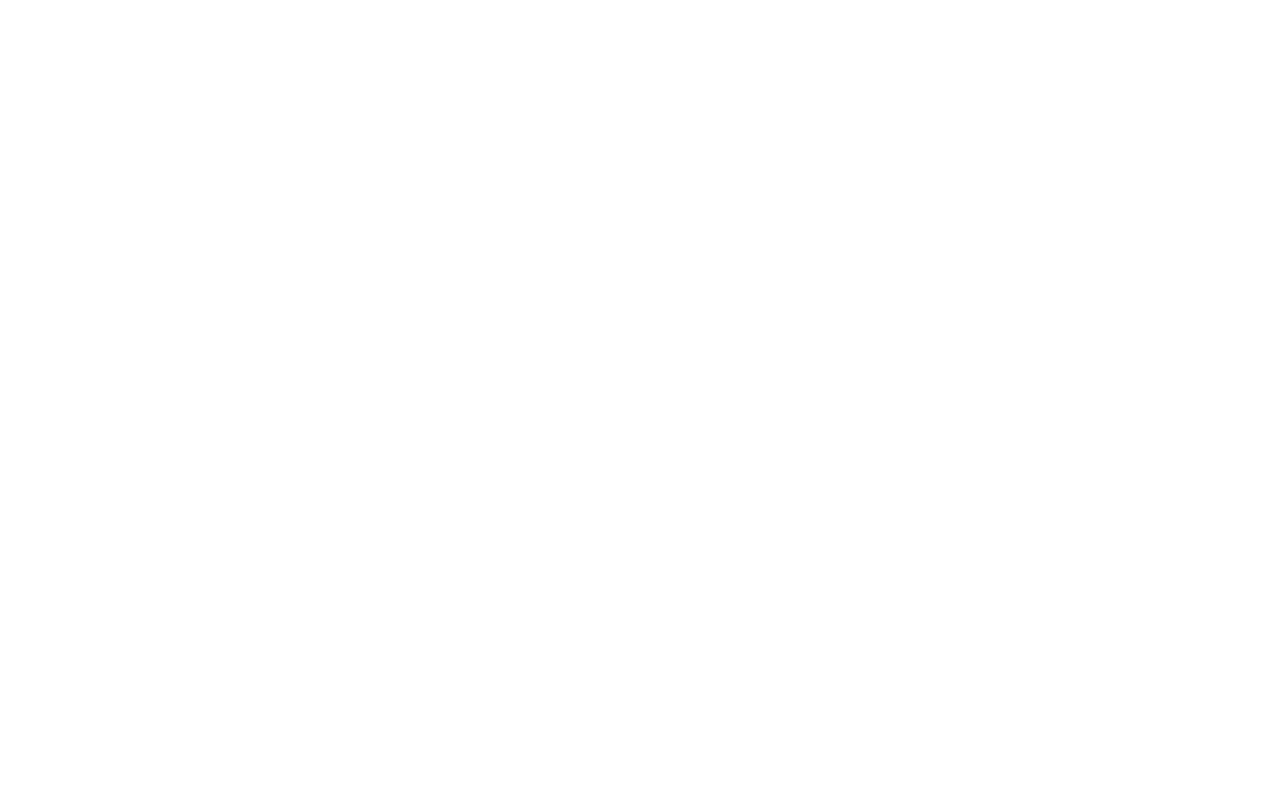
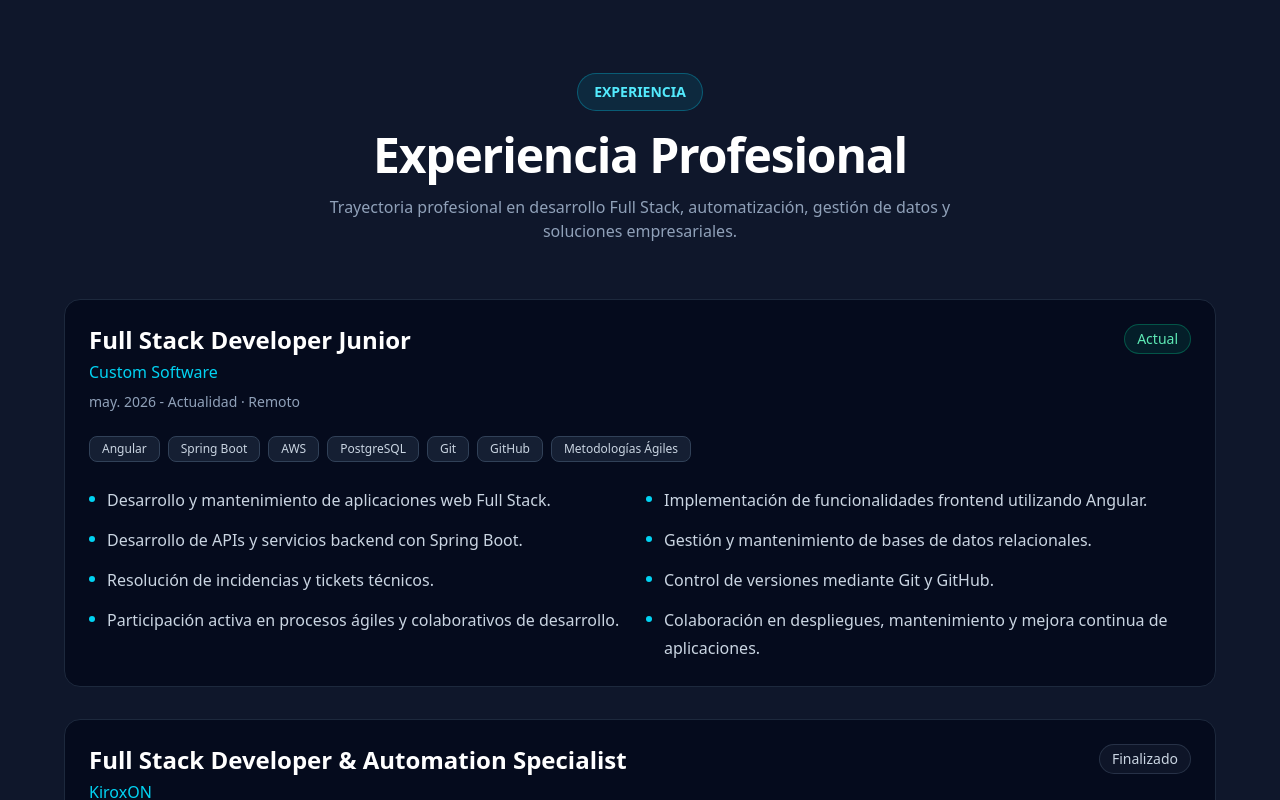
Before and after one commit to dabbi20/Portafolio, an Angular app in the folder david-portfolio/: page / in a window 1280 px wide. Shown: the part 920-1720 px from the top of the page. Before the commit the page ends 897 px from the top, so only its background shows below. Built offline with nearby package versions, Linux system fonts and the light colour scheme.

Commit message:
portafolio seccion experiencia

```diff
--- a/david-portfolio/src/app/app.html
+++ b/david-portfolio/src/app/app.html
@@ -1 +1,3 @@
 <app-hero />
+
+<app-experience />
--- a/david-portfolio/src/app/app.ts
+++ b/david-portfolio/src/app/app.ts
@@ -1,10 +1,11 @@
 import { Component, signal } from '@angular/core';
 import { RouterOutlet } from '@angular/router';
 import { Hero } from './sections/hero/hero';
+import { Experience } from './sections/experience/experience';
 
 @Component({
   selector: 'app-root',
-  imports: [RouterOutlet, Hero],
+  imports: [RouterOutlet,Hero,Experience],
   templateUrl: './app.html',
   styleUrl: './app.css'
 })
--- /dev/null
+++ b/david-portfolio/src/app/sections/experience/experience.html
@@ -0,0 +1,79 @@
+<section id="experience" class="bg-slate-900 px-6 py-24 text-white">
+  <div class="mx-auto max-w-6xl">
+    <div class="mb-14 text-center">
+      <span
+        class="inline-flex rounded-full border border-cyan-400/30 bg-cyan-400/10 px-4 py-2 text-sm font-semibold text-cyan-300"
+      >
+        EXPERIENCIA
+      </span>
+
+      <h2 class="mt-5 text-4xl font-bold tracking-tight md:text-5xl">
+        Experiencia Profesional
+      </h2>
+
+      <p class="mx-auto mt-4 max-w-2xl text-slate-400">
+        Trayectoria profesional en desarrollo Full Stack, automatización,
+        gestión de datos y soluciones empresariales.
+      </p>
+    </div>
+
+    <div class="space-y-8">
+      @for (experience of experiences; track experience.id) {
+        <article
+          class="group rounded-2xl border border-slate-800 bg-slate-950/70 p-6 transition duration-300 hover:-translate-y-1 hover:border-cyan-400/40 hover:shadow-2xl hover:shadow-cyan-500/10"
+        >
+          <div class="flex flex-col gap-4 md:flex-row md:items-start md:justify-between">
+            <div>
+              <h3 class="text-2xl font-bold text-white">
+                {{ experience.role }}
+              </h3>
+
+              <p class="mt-1 text-cyan-400">
+                {{ experience.company }}
+              </p>
+
+              <p class="mt-2 text-sm text-slate-400">
+                {{ experience.startDate }} - {{ experience.endDate }}
+                ·
+                {{ experience.modality }}
+              </p>
+            </div>
+
+            @if (experience.current) {
+              <span
+                class="w-fit rounded-full border border-emerald-400/30 bg-emerald-400/10 px-3 py-1 text-sm font-medium text-emerald-300"
+              >
+                Actual
+              </span>
+            } @else {
+              <span
+                class="w-fit rounded-full border border-slate-500/30 bg-slate-500/10 px-3 py-1 text-sm font-medium text-slate-300"
+              >
+                Finalizado
+              </span>
+            }
+          </div>
+
+          <div class="mt-6 flex flex-wrap gap-2">
+            @for (tech of experience.technologies; track tech) {
+              <span
+                class="rounded-lg border border-slate-700 bg-slate-800/70 px-3 py-1 text-xs text-slate-300"
+              >
+                {{ tech }}
+              </span>
+            }
+          </div>
+
+          <ul class="mt-6 grid gap-3 text-slate-300 md:grid-cols-2">
+            @for (item of experience.responsibilities; track item) {
+              <li class="flex gap-3 leading-7">
+                <span class="mt-2.5 h-1.5 w-1.5 shrink-0 rounded-full bg-cyan-400"></span>
+                <span>{{ item }}</span>
+              </li>
+            }
+          </ul>
+        </article>
+      }
+    </div>
+  </div>
+</section>
--- /dev/null
+++ b/david-portfolio/src/app/sections/experience/experience.ts
@@ -0,0 +1,13 @@
+import { Component } from '@angular/core';
+import { EXPERIENCE } from '../../data/experience/experience.data';
+
+@Component({
+  selector: 'app-experience',
+  standalone: true,
+  imports: [],
+  templateUrl: './experience.html',
+  styleUrl: './experience.css',
+})
+export class Experience {
+  experiences = EXPERIENCE;
+}
```
Also changed, not shown: david-portfolio/src/app/sections/experience/experience.css (added).
